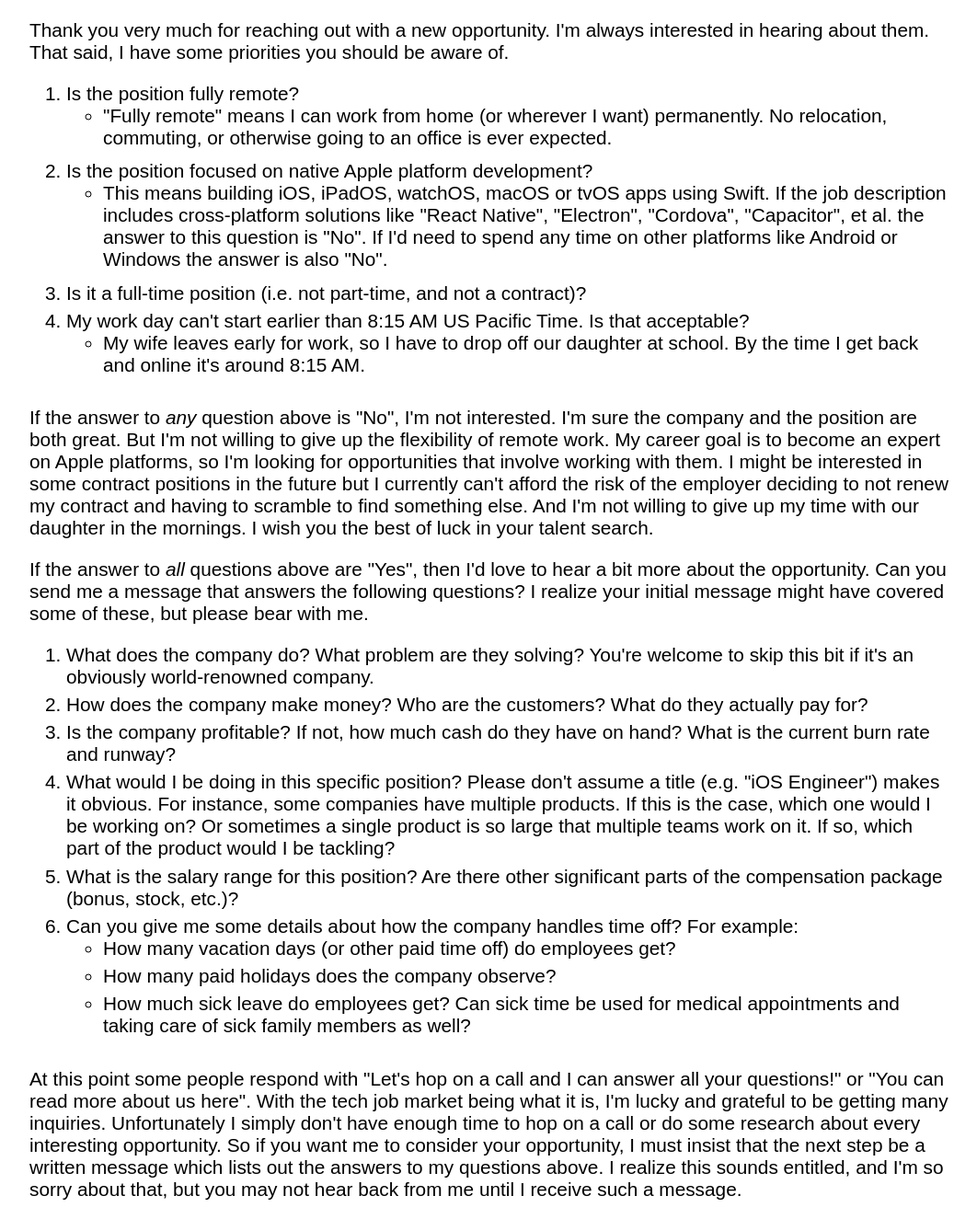
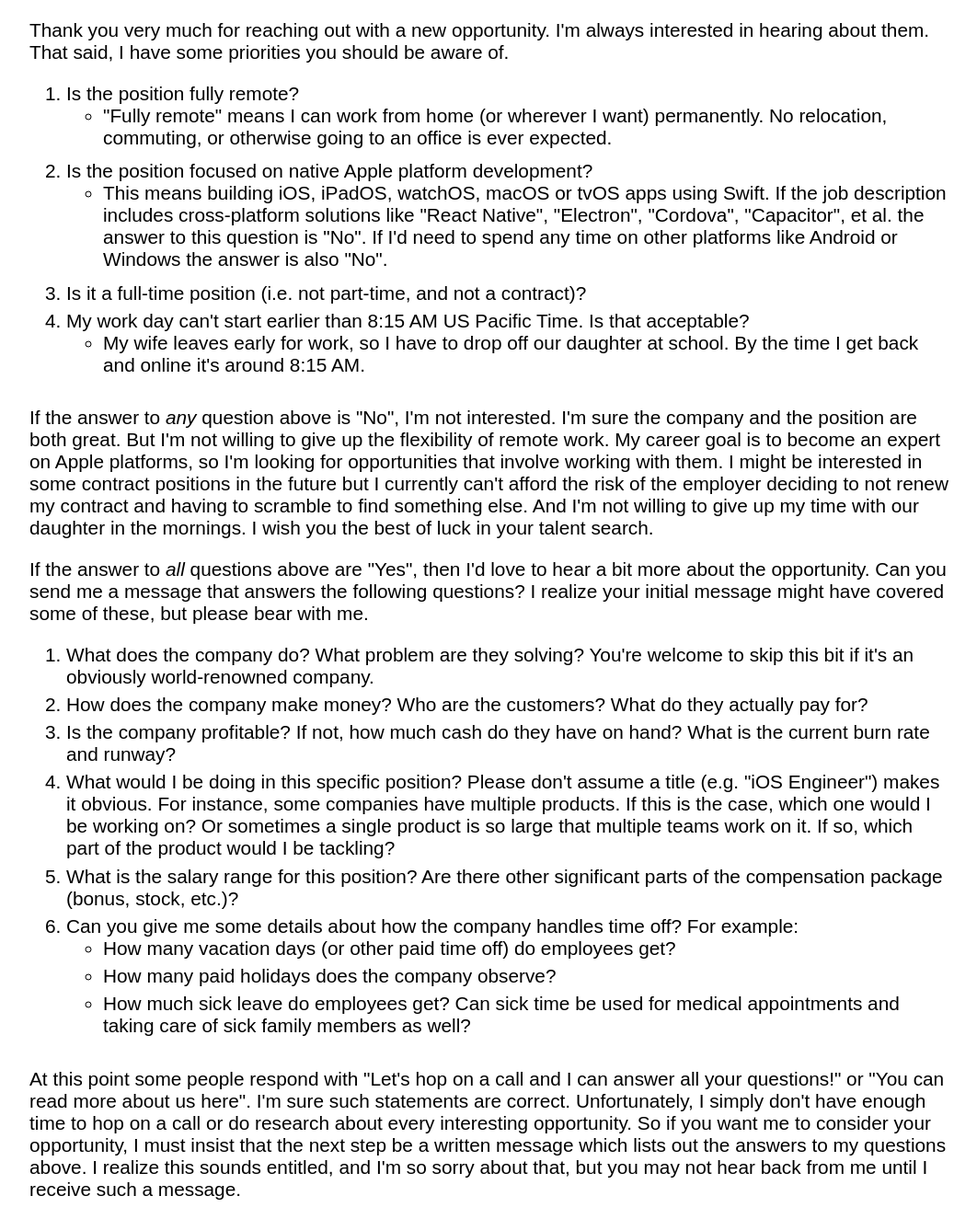
Before and after one commit to koralcem/personal-site, a Jekyll site: the page built from opportunity.html, in a window 1280 px wide. Shown: the whole page at 92% size, without its empty margins (108-1170 px from the left). Built offline with Jekyll 4.4.1, drawn with Linux system fonts in a browser that asks for light colours.

Commit message:
Tweak opportunity ending

```diff
--- a/opportunity.html
+++ b/opportunity.html
@@ -50,5 +50,5 @@
 </ol>
 
 <p>
-  At this point some people respond with "Let's hop on a call and I can answer all your questions!" or "You can read more about us here". With the tech job market being what it is, I'm lucky and grateful to be getting many inquiries. Unfortunately I simply don't have enough time to hop on a call or do some research about every interesting opportunity. So if you want me to consider your opportunity, I must insist that the next step be a written message which lists out the answers to my questions above. I realize this sounds entitled, and I'm so sorry about that, but you may not hear back from me until I receive such a message.
+  At this point some people respond with "Let's hop on a call and I can answer all your questions!" or "You can read more about us here". I'm sure such statements are correct. Unfortunately, I simply don't have enough time to hop on a call or do research about every interesting opportunity. So if you want me to consider your opportunity, I must insist that the next step be a written message which lists out the answers to my questions above. I realize this sounds entitled, and I'm so sorry about that, but you may not hear back from me until I receive such a message.
 </p>
```
